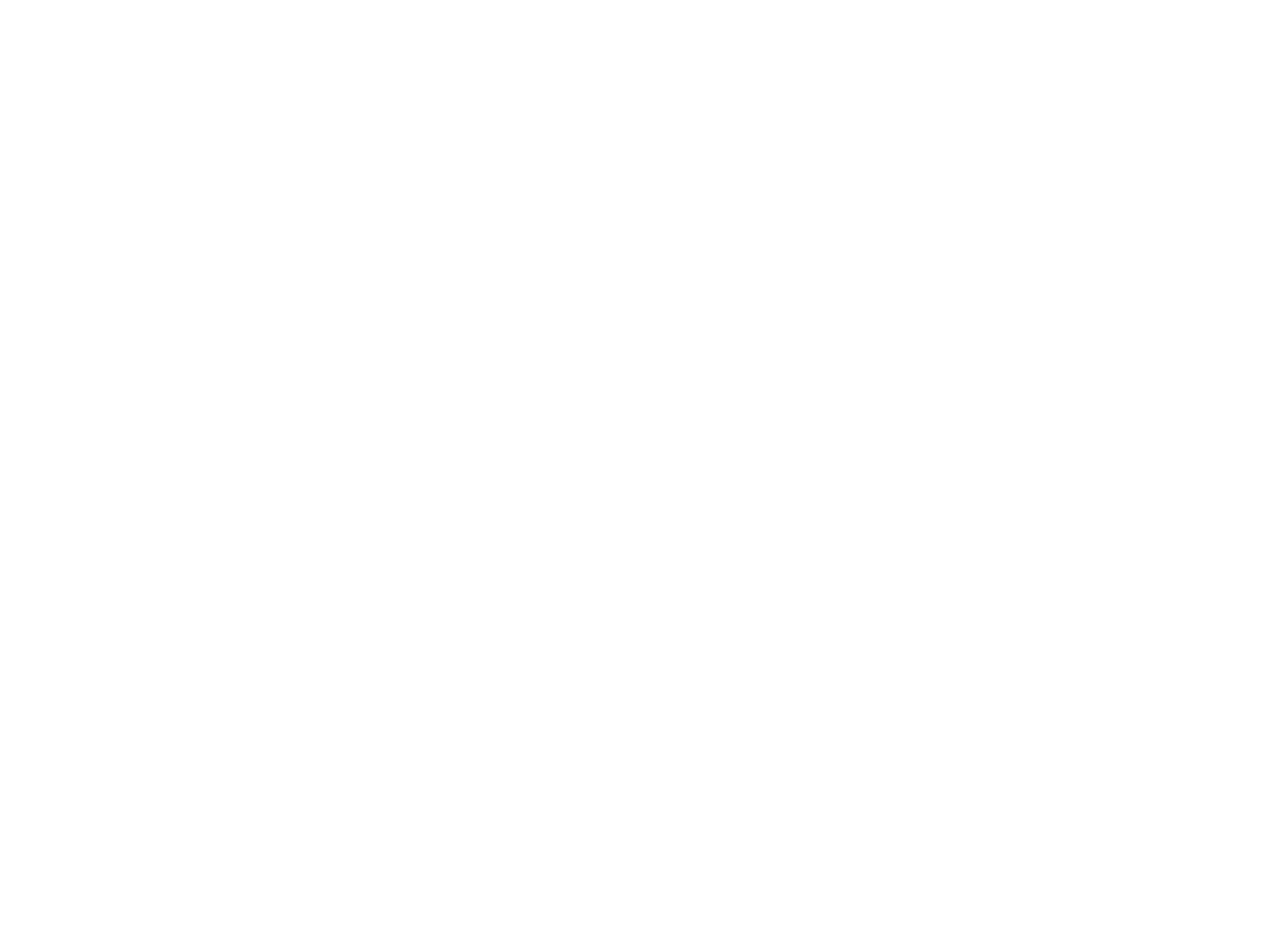
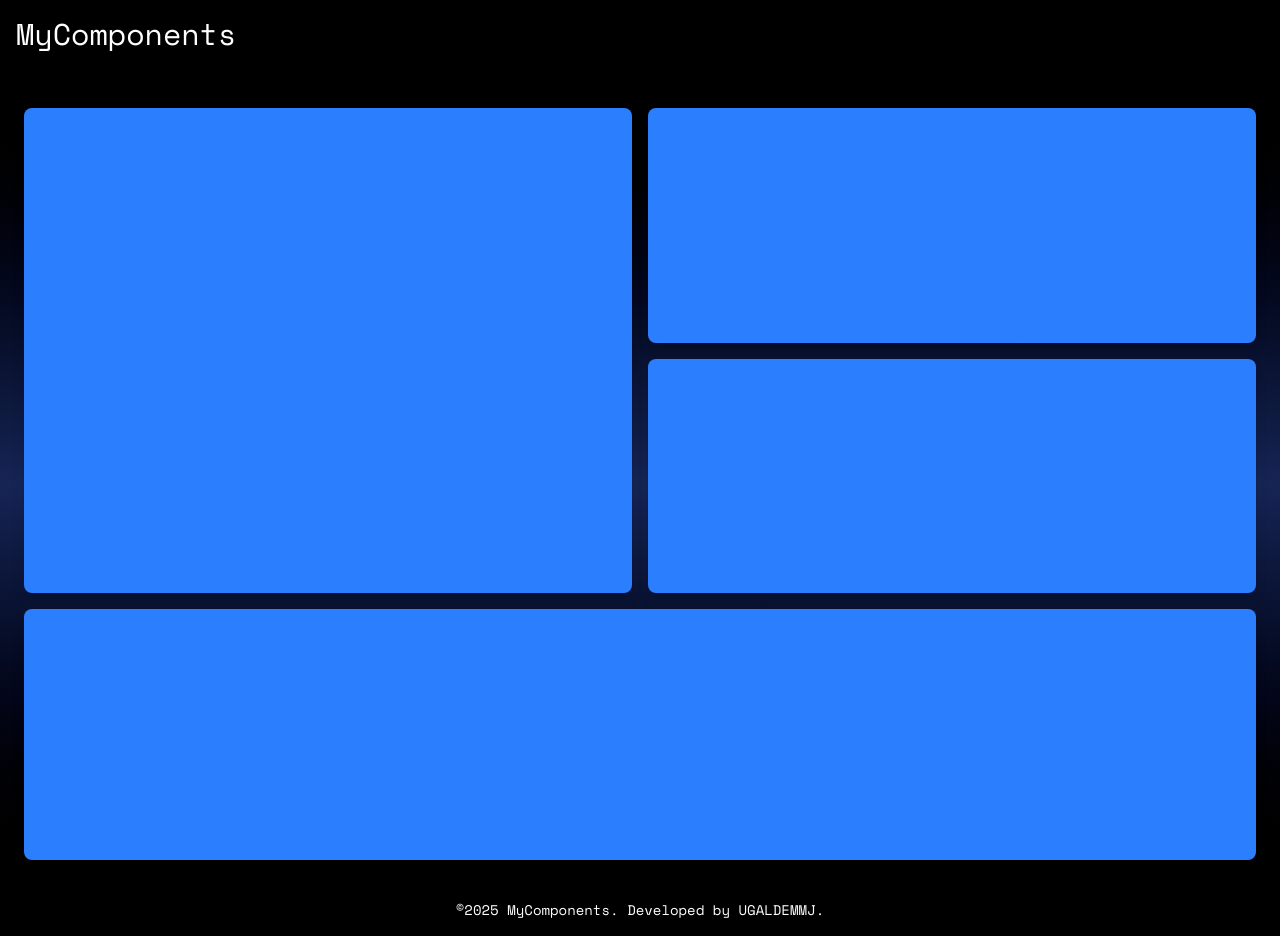
Before and after one commit to UGALDEMMJ/mycomponents-frontend, a React (Vite) app: page /dashboard in a window 1280 px wide. Before the commit this address had no page. Before the commit the page ends 800 px from the top, so only its background shows below. Built offline with nearby package versions, Linux system fonts and the light colour scheme.

Commit message:
Completacion de welcome page y incio del dashboard

```diff
--- a/src/App.tsx
+++ b/src/App.tsx
@@ -1,6 +1,8 @@
 import { BrowserRouter, Routes, Route } from 'react-router-dom'
 
 import Welcome from './pages/Welcome'
+import Dashboard from './pages/Dashboard'
+import Layouth from './layout/Layouth'
 
 const App = () => {
   return (
@@ -9,6 +11,11 @@
     <Routes>
       <Route path='/'>
         <Route index element={<Welcome/>}/>
+
+        <Route element={<Layouth/>}>
+        <Route path='dashboard' element={<Dashboard/>}/>
+        </Route>
+
       </Route>
 
       <Route path='/admin'>
--- /dev/null
+++ b/src/components/Footer.tsx
@@ -0,0 +1,13 @@
+import React from "react";
+
+export const Footer = () => {
+    return (
+        <footer className="bg-black text-white py-4 flex flex-wrap justify-center items-center">
+            <div className="container mx-auto flex flex-col sm:flex-row justify-center items-center px-4">
+                <div className="text-sm text-center sm:text-left mb-4 sm:mb-0 font-space-mono">
+                    <p>©2025 MyComponents. Developed by <a className="hover:text-blue-500" href="https://github.com/UGALDEMMJ">UGALDEMMJ.</a></p>
+                </div>
+            </div>
+        </footer>
+    );
+};
--- /dev/null
+++ b/src/components/Header.tsx
@@ -0,0 +1,11 @@
+import React from 'react'
+
+export const Header = () => {
+  return (
+    <header className='w-full bg-gradient-to-r bg-black p-4'>
+        <div className='container mx-auto flex justify-between items-center'>
+            <h1 className='text-2xl sm:text-3xl font-space-mono text-white mb-4'>MyComponents</h1>
+        </div>
+    </header>
+  )
+}
--- /dev/null
+++ b/src/layout/Layouth.tsx
@@ -0,0 +1,16 @@
+import React from "react";
+import { Header } from "../components/Header";
+import { Footer } from "../components/Footer";
+import { Outlet } from "react-router";
+
+const Layouth = () => {
+    return (
+        <main>
+            <Header />
+            <Outlet/>
+            <Footer />
+        </main>
+    );
+};
+
+export default Layouth;
--- a/src/pages/Dashboard.tsx
+++ b/src/pages/Dashboard.tsx
@@ -1,8 +1,36 @@
 import React from 'react'
-
+import { Link } from 'react-router-dom'
 const Dashboard: React.FC = () => {
   return (
-    <div>Dashboard</div>
+    <div className='grid grid-cols-2 grid-rows-3 md:grid-cols-2 md:grid-rows-3 gap-4 p-6 h-screen
+    bg-gradient-to-b from-black via-blue-950 to-black
+    '>
+
+      {/*Primer card*/}
+      <Link to={'/'}
+      className='realtive col-span-1 row-span-1 md:col-span-1 md:row-span-2 p-6 bg-blue-500
+      rounded-lg shadow-lg flex items-center justify-center group'>
+      </Link>
+
+      {/*Segundo card*/}
+      <Link to={'/'}
+      className='realtive col-span-2 row-span-1 md:col-span-1 md:row-span-1 p-6 bg-blue-500
+      rounded-lg shadow-lg flex items-center justify-center group'>
+      </Link>
+
+      {/*Tercer card*/}
+      <Link to={'/'}
+      className='realtive col-span-2 row-span-2 md:col-span-1 md:row-span-1 p-6 bg-blue-500
+      rounded-lg shadow-lg flex items-center justify-center group'>
+      </Link>
+
+      {/*Cuarto card*/}
+      <Link to={'/'}
+      className='realtive col-span-1 row-span-3  md:col-span-2 md:row-span-2 p-6 bg-blue-500
+      rounded-lg shadow-lg flex items-center justify-center group'>
+      </Link>
+
+    </div>
   )
 }
 
--- a/src/pages/Welcome.tsx
+++ b/src/pages/Welcome.tsx
@@ -24,13 +24,13 @@
     text: "Store, preview, and organize reusable UI components with ease.",
   },
   {
-    text: "Discover components by category, check out the most viewed ones.",
+    text: "Discover components by categories, check out the most viewed ones.",
   },
   {
     text: "With MyComponents.",
     link: "/dashboard",
     colors: {
-      text:  "animate-pulse text-blue-600 transition-colors duration-300 ease-in-out hover:text-purple-600",
+      text:  "animate-pulse text-blue-600 transition-colors duration-300 ease-in-out hover:text-purple-600 hover:border-b",
     },
   },
 ];
```
Also changed, not shown: src/components/Sidebar.tsx (added).
